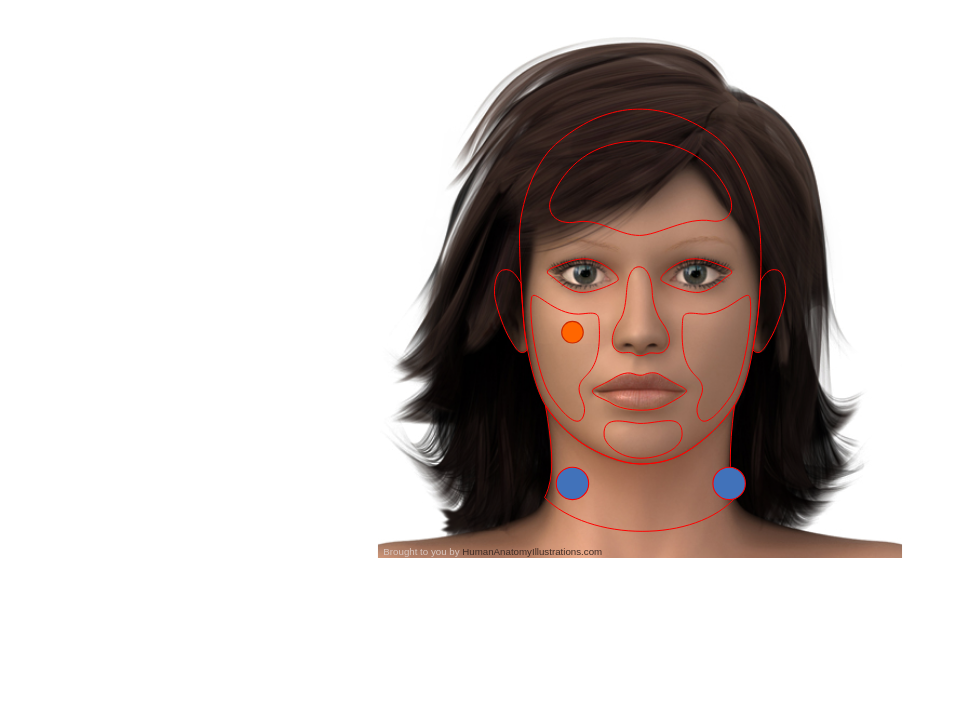
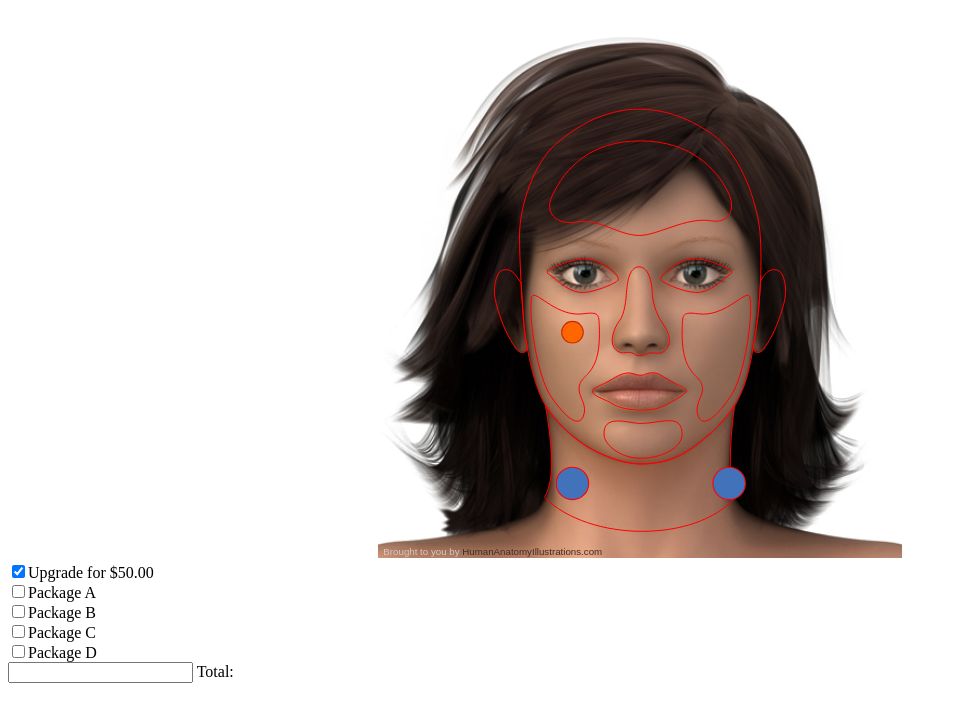
Before and after one commit to Mymilitaryseparation/VA-Disability, a plain HTML site: page index.html in a window 1280 px wide. Shown: the whole page, without its empty margins (0-957 px from the left). Drawn offline with Linux system fonts and the light colour scheme.

Commit message:
Update index.html

```diff
--- a/index.html
+++ b/index.html
@@ -34,5 +34,12 @@
   </div><!-- basea-->
 </div>
 <div class="clear"></div>
+
+  <input type="checkbox" checked value="50.00" id="cbx1" /><label>Upgrade for $50.00</label><br>
+<input type="checkbox" value="10.00" id="cbx2" /><label>Package A</label><br>
+<input type="checkbox" value="20.00" id="cbx3" /><label>Package B</label><br>
+<input type="checkbox" value="30.00" id="cbx4" /><label>Package C</label><br>
+<input type="checkbox" value="40.00" id="cbx5" /><label>Package D</label><br>
+<input type="text" id="grandtotal"/> Total:
 </body>
 </html>
```
